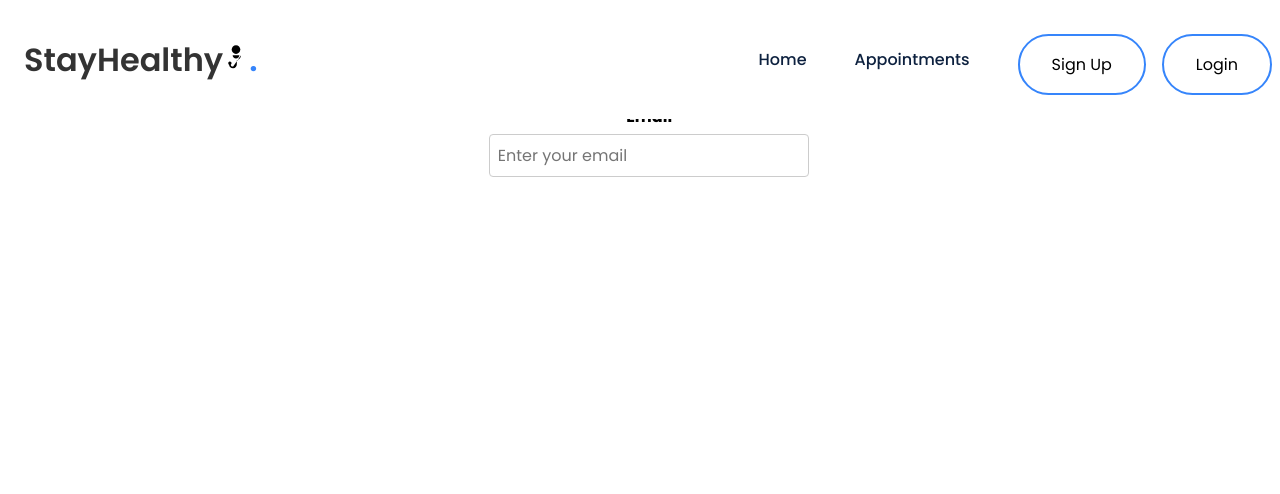
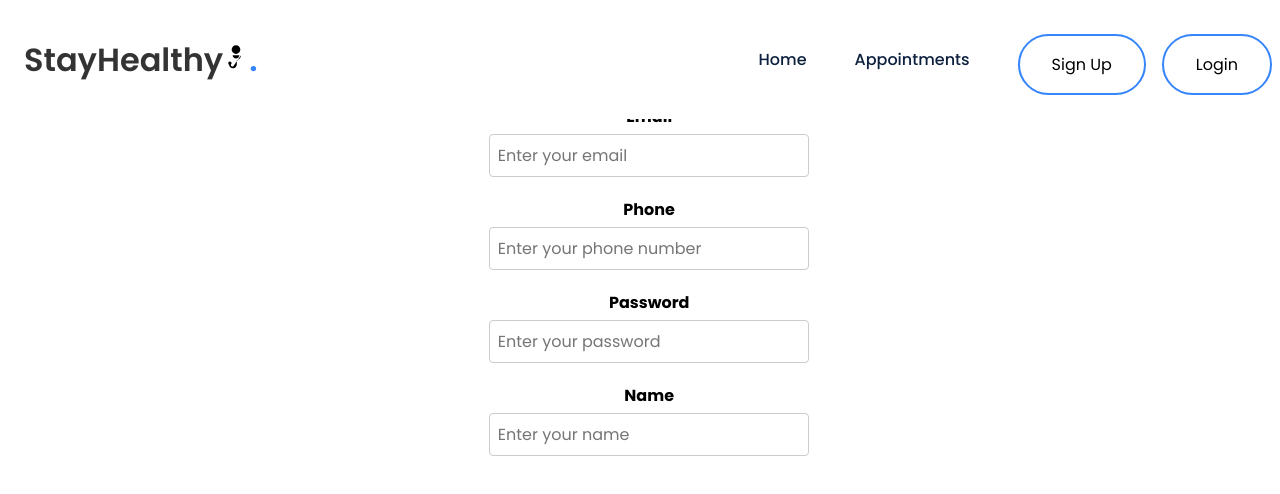
Before and after one commit to MrMotivated23/test-med-app, a React (Create React App) app: page /Sign_Up in a window 1280 px wide. Shown: the top 494 px of the page. Built offline with nearby package versions, Linux system fonts and the light colour scheme.

Commit message:
Completed ex 2

```diff
--- a/src/Components/Login/Login.js
+++ b/src/Components/Login/Login.js
@@ -88,10 +88,15 @@ const Login = () => {
                   className="form-control"
                   placeholder="Enter your email"
                   aria-describedby="helpId"
+                  pattern="[a-z0-9._%+-]+@gmail.com$"
                 />
               </div>
               {/* Input field for password */}
               // write logic code for password input box
+              <div className="form-group">
+                            <label for="password">Password</label>
+                            <input type="password" id="password" name="password" class="form-control" minlength="8" placeholder="Enter your password" title="Password must be at least 8 characters"/>
+                        </div>
               <div className="btn-group">
                 {/* Login button */}
                 <button type="submit" className="btn btn-primary mb-2 mr-1 waves-effect waves-light">
--- a/src/Components/Sign_Up/Sign_Up.js
+++ b/src/Components/Sign_Up/Sign_Up.js
@@ -63,10 +63,22 @@ const Sign_Up = () => {
                     <form method="POST" onSubmit={register}>
                         <div className="form-group">
                             <label htmlFor="email">Email</label>
-                            <input value={email} onChange={(e) => setEmail(e.target.value)} type="email" name="email" id="email" className="form-control" placeholder="Enter your email" aria-describedby="helpId" />
+                            <input value={email} onChange={(e) => setEmail(e.target.value)} type="email" name="email" id="email" className="form-control" pattern="[a-z0-9._%+-]+@gmail.com$" placeholder="Enter your email" aria-describedby="helpId" />
                             {showerr && <div className="err" style={{ color: 'red' }}>{showerr}</div>}
                         </div>
                         {/* Apply similar logic for other form elements like name, phone, and password to capture user information */}
+                        <div className="form-group">
+                            <label for="phone">Phone</label>
+                            <input type="tel" id="phone" name="phone" class="form-control" placeholder="Enter your phone number" required pattern="\d{10,}" title="Phone number must be at least 10 digits."/>
+                        </div>
+                        <div className="form-group">
+                            <label for="password">Password</label>
+                            <input type="password" id="password" name="password" class="form-control" placeholder="Enter your password" required minlength="8" title="Password must be at least 8 characters"/>
+                        </div>
+                        <div class="form-group">
+                            <label for="name">Name</label>
+                            <input type="text" id="name" name="name" class="form-control" placeholder="Enter your name" required pattern="[A-Za-z\s]{1,50}" title="Name should only contain letters and spaces, and be up to 50 characters long."/>
+                        </div>
                     </form>
                 </div>
             </div>
```
